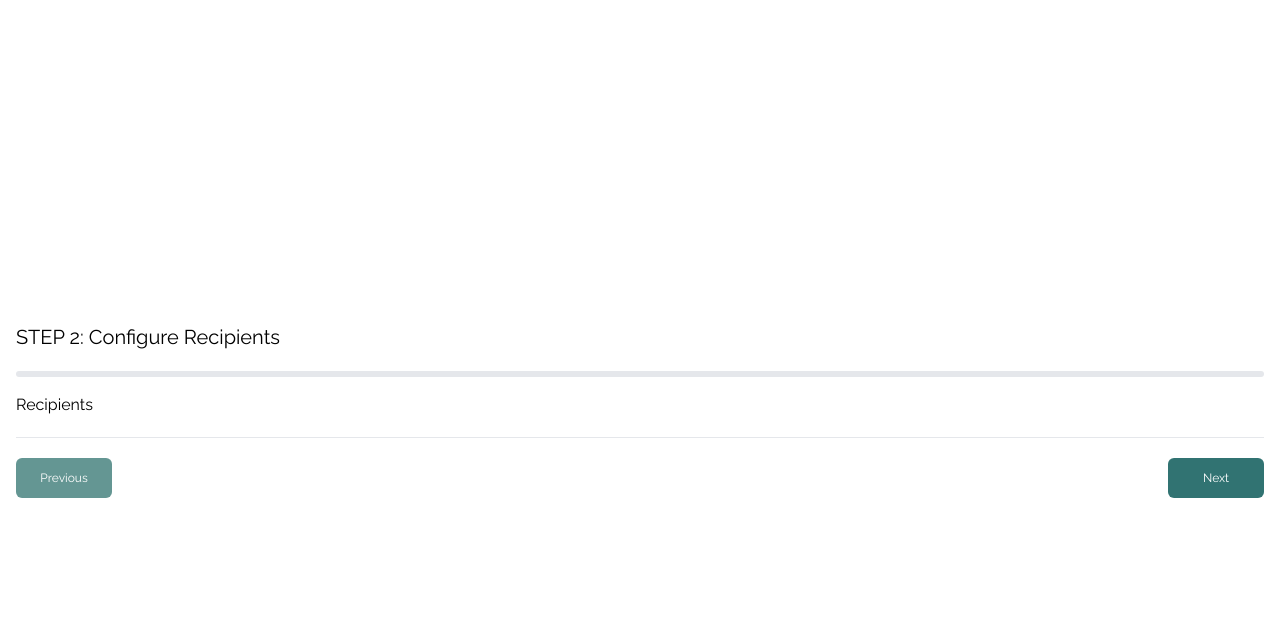
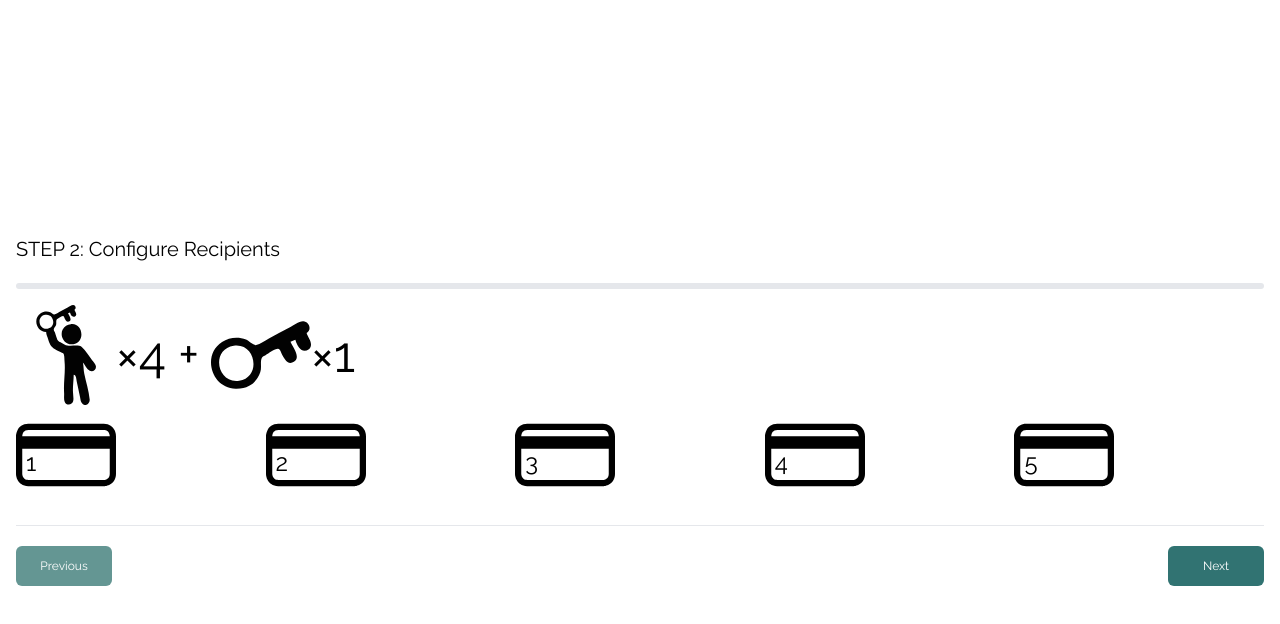
Before and after one commit to FluffyLabs/iamdead.fyi, a React (Create React App) app in the folder frontend/: page /wizzard/security in a window 1280 px wide. Both pictures are taken after a click on the button "Next". Shown: the top 624 px of the page. Built offline with nearby package versions, Linux system fonts and the light colour scheme.

Commit message:
modify Cards component to be used on security and recipients steps

```diff
--- /dev/null
+++ b/frontend/src/pages/wizzard/common/components/cards/cards.tsx
@@ -0,0 +1,25 @@
+import { Card } from '../../../icons';
+
+import styles from './styles.module.scss';
+import { useWizzardContext } from '../../../wizzard-context';
+
+export const Cards = () => {
+  const { security } = useWizzardContext();
+
+  return (
+    <div className={styles.cards}>
+      {security.keyPieces.map((_keyPiece, i) => (
+        <CardItem key={i} label={(i + 1).toString()} />
+      ))}
+    </div>
+  );
+};
+
+const CardItem = ({ label }: { label: string }) => {
+  return (
+    <div className="relative">
+      <Card style={{ width: '100px', height: '100px' }} />
+      <span className={styles.label}>{label}</span>
+    </div>
+  );
+};
--- /dev/null
+++ b/frontend/src/pages/wizzard/common/components/cards/index.ts
@@ -0,0 +1 @@
+export { Cards } from './cards';
--- /dev/null
+++ b/frontend/src/pages/wizzard/common/consts.ts
@@ -0,0 +1 @@
+export const MULTIPLICATION_CHAR = '×';
--- /dev/null
+++ b/frontend/src/pages/wizzard/icons/index.ts
@@ -0,0 +1,3 @@
+export { ReactComponent as KeyPerson } from './key-person.svg';
+export { ReactComponent as Key } from './key.svg';
+export { ReactComponent as Card } from './card.svg';
--- a/frontend/src/pages/wizzard/recipients/recipients.tsx
+++ b/frontend/src/pages/wizzard/recipients/recipients.tsx
@@ -1,3 +1,30 @@
+import { Key, KeyPerson } from '../icons';
+import { MULTIPLICATION_CHAR } from '../common/consts';
+import { useWizzard, useWizzardContext } from '../wizzard-context';
+import { Cards } from '../common/components/cards';
+
+import styles from './styles.module.scss';
+
 export const Recipients = () => {
-  return <div>Recipients</div>;
+  return (
+    <div>
+      <SecuritySummary />
+      <Cards />
+    </div>
+  );
 };
+
+const SecuritySummary = () => {
+  const { security } = useWizzardContext();
+  return (
+    <div className={styles.summary}>
+      <KeyPerson style={{ width: '100px', height: '100px' }} />
+      {MULTIPLICATION_CHAR}
+      {security.noOfRecipients.value}
+      <span className="mx-3">+</span>
+      <Key style={{ width: '100px', height: '100px' }} />
+      {MULTIPLICATION_CHAR}
+      {security.noOfAdditionalPieces.value}
+    </div>
+  );
+};
--- /dev/null
+++ b/frontend/src/pages/wizzard/recipients/styles.module.scss
@@ -0,0 +1,6 @@
+.summary {
+  font-size: 50px;
+  line-height: 100px;
+  display: flex;
+  flex-wrap: nowrap;
+}
--- a/frontend/src/pages/wizzard/security/security.tsx
+++ b/frontend/src/pages/wizzard/security/security.tsx
@@ -1,13 +1,12 @@
 import { useWizzardContext } from '../wizzard-context';
-import { ReactComponent as KeyPerson } from '../icons/key-person.svg';
-import { ReactComponent as Key } from '../icons/key.svg';
-import { ReactComponent as Card } from '../icons/card.svg';
-import { ComponentType, SVGProps, useCallback, useMemo } from 'react';
+import { KeyPerson } from '../icons';
+import { Key } from '../icons';
+import { ComponentType, SVGProps, useCallback } from 'react';
 import { DraggableNumberInput } from '../../../components/draggable-number-input';
+import { MULTIPLICATION_CHAR } from '../common/consts';
 
-import styles from './styles.module.scss';
+import { Cards } from '../common/components/cards';
 
-const MULTIPLICATION_CHAR = '×';
 const MIN_NO_OF_RECIPIENTS = 1;
 const MAX_NO_OF_RECIPIENTS = 9;
 const MIN_NO_OF_ADDITIONAL_PIECES = 0;
@@ -65,11 +64,7 @@ export const Security = () => {
         }
       />
 
-      <Cards
-        quantity={
-          security.noOfAdditionalPieces.value + security.noOfRecipients.value
-        }
-      />
+      <Cards />
     </div>
   );
 };
@@ -93,27 +88,6 @@ const Row = ({
     </div>
   );
 };
-
-const Cards = ({ quantity }: { quantity: number }) => {
-  const array = useMemo(() => Array.from(Array(quantity).keys()), [quantity]);
-
-  return (
-    <div className={styles.cards}>
-      {array.map((i) => (
-        <CardItem key={i} label={i.toString()} />
-      ))}
-    </div>
-  );
-};
-
-const CardItem = ({label}: {label: string}) => {
-  return (
-  <div className="relative">
-    <Card style={{ width: '100px', height: '100px' }} />
-    <span className={styles.label}>{label}</span>
-  </div>
-  )
-}
 
 const OneRecipient = () => {
   const { security } = useWizzardContext();
--- a/frontend/src/pages/wizzard/wizzard-context/security.ts
+++ b/frontend/src/pages/wizzard/wizzard-context/security.ts
@@ -1,7 +1,33 @@
-import { useMemo, useState } from 'react';
+import { useEffect, useMemo, useState } from 'react';
 
 const DEFAULT_NUMBER_OF_RECIPIENTS = 4;
 const DEFAULT_NUMBER_OF_ADDITIONAL_PIECES = 1;
+
+type KeyPiece = {};
+
+type KeyPieces = Array<KeyPiece>;
+
+function createKeyPiece(): KeyPiece {
+  return {};
+}
+
+function createKeyPieces(noOfPieces: number) {
+  return Array.from(Array(noOfPieces).keys()).map(() => createKeyPiece());
+}
+
+function changeNoOfKeyPieces(noOfPieces: number, pieces: KeyPieces): KeyPieces {
+  if (noOfPieces < pieces.length) {
+    return pieces.slice(0, noOfPieces);
+  }
+
+  if (noOfPieces > pieces.length) {
+    const quantity = noOfPieces - pieces.length;
+    const newPieces = createKeyPieces(quantity);
+    return [...pieces, ...newPieces];
+  }
+
+  return pieces;
+}
 
 export function useSecurityStep() {
   const [noOfRecipients, setNoOfRecipients] = useState(
@@ -9,6 +35,35 @@ export function useSecurityStep() {
   );
   const [noOfAdditionalPieces, setNoOfAdditionalPieces] = useState(
     DEFAULT_NUMBER_OF_ADDITIONAL_PIECES,
+  );
+
+  const [mainKeyPieces, setMainKeyPieces] = useState(() =>
+    createKeyPieces(noOfRecipients),
+  );
+  const [additionalKeyPieces, setAdditionalKeyPieces] = useState(() =>
+    createKeyPieces(noOfAdditionalPieces),
+  );
+
+  useEffect(() => {
+    if (noOfRecipients !== mainKeyPieces.length) {
+      const newPieces = changeNoOfKeyPieces(noOfRecipients, mainKeyPieces);
+      setMainKeyPieces(newPieces);
+    }
+  }, [noOfRecipients, mainKeyPieces, setMainKeyPieces]);
+
+  useEffect(() => {
+    if (noOfAdditionalPieces !== additionalKeyPieces.length) {
+      const newPieces = changeNoOfKeyPieces(
+        noOfAdditionalPieces,
+        additionalKeyPieces,
+      );
+      setAdditionalKeyPieces(newPieces);
+    }
+  }, [noOfAdditionalPieces, additionalKeyPieces]);
+
+  const keyPieces = useMemo(
+    () => [...mainKeyPieces, ...additionalKeyPieces],
+    [mainKeyPieces, additionalKeyPieces],
   );
 
   return useMemo(
@@ -21,12 +76,14 @@ export function useSecurityStep() {
         value: noOfAdditionalPieces,
         setValue: setNoOfAdditionalPieces,
       },
+      keyPieces,
     }),
     [
       noOfRecipients,
       setNoOfRecipients,
       noOfAdditionalPieces,
       setNoOfAdditionalPieces,
+      keyPieces,
     ],
   );
 }
```
Also changed, not shown: frontend/src/pages/wizzard/common/components/cards/styles.module.scss (renamed from frontend/src/pages/wizzard/security/styles.module.scss).
